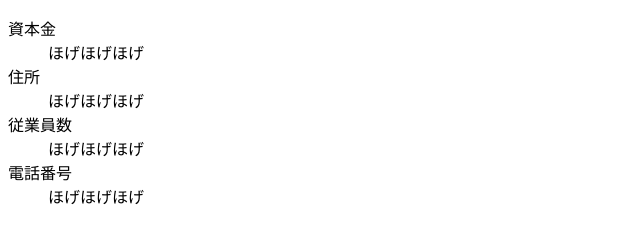
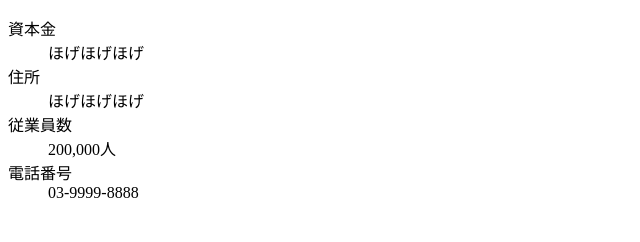
Before and after one commit to kotahashihama/team_project, a plain HTML site: page index.html in a window 1280 px wide. Shown: the whole page, without its empty margins (0-640 px from the left). Drawn offline with Linux system fonts and the light colour scheme.

Commit message:
会社概要の編集

```diff
--- a/index.html
+++ b/index.html
@@ -18,11 +18,11 @@
       </div>
       <div>
         <dt>従業員数</dt>
-        <dd>ほげほげほげ</dd>
+        <dd>200,000人</dd>
       </div>
       <div>
         <dt>電話番号</dt>
-        <dd>ほげほげほげ</dd>
+        <dd>03-9999-8888</dd>
       </div>
     </dl>
   </body>
```
